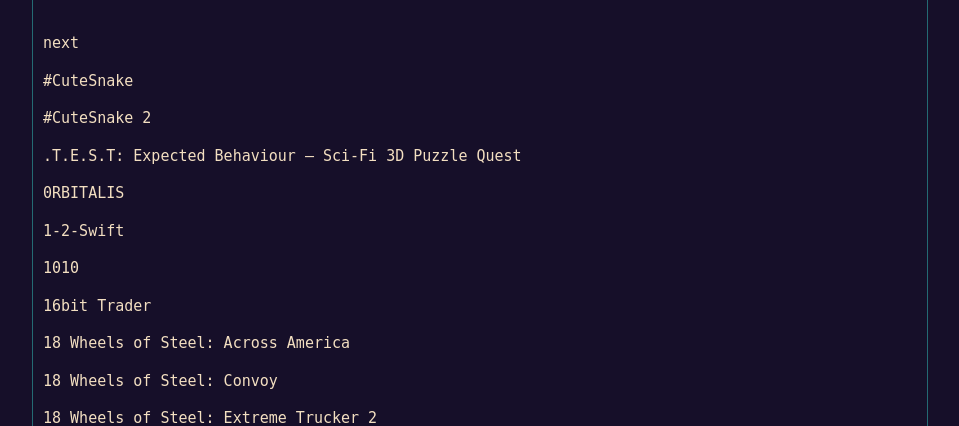
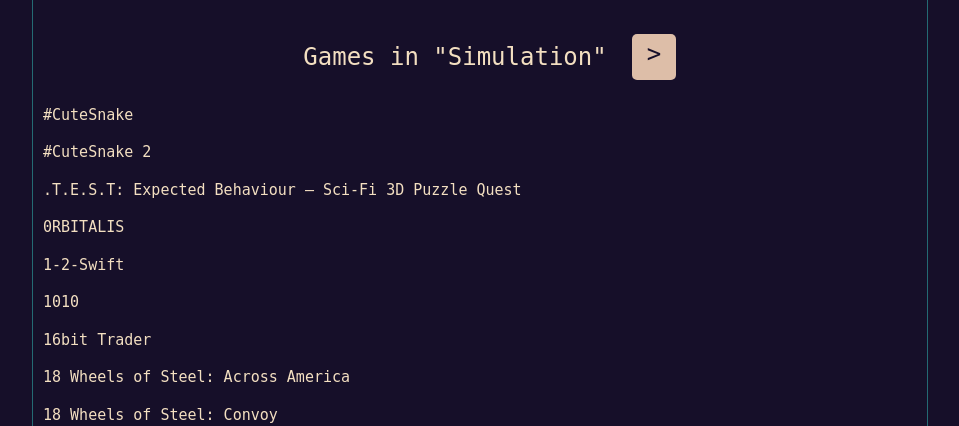
Before and after one commit to AlexCotiga07/Steam-Database, a Flask app: page /genre_browsing/10/1 in a window 1280 px wide. Shown: the part 178-604 px from the top of the page, without its empty margins (160-1119 px from the left). Run offline with Flask 3, Linux system fonts and the light colour scheme; data comes from the database, SQL or seed files in the repository.

Commit message:
title and buttons for genres

```diff
--- a/app.py
+++ b/app.py
@@ -295,13 +295,13 @@ def genre_browsing(id, page):
             next_page = "hide"
         elif page == 1:
             previous = "hide"
-            next_page = "visible"
+            next_page = "next-page"
         elif page == (math.ceil(int(rows[0][0])/LIMIT)):
-            previous = "visible"
+            previous = "previous-page"
             next_page = "hide"
         else:
-            previous = "visible"
-            next_page = "visible"
+            previous = "previous-page"
+            next_page = "next-page"
         results = query_db("SELECT Game.id, Game.name \
                             FROM Game \
                             JOIN GameGenre ON Game.id = GameGenre.gameid \
--- a/templates/genre_browsing.html
+++ b/templates/genre_browsing.html
@@ -1,7 +1,11 @@
 {% extends "layout.html"%}
 {% block content %}
 
-<a href="/genre_browsing/{{id}}/{{page-1}}" class="{{previous}}">previous</a> <a href="/genre_browsing/{{id}}/{{page+1}}" class="{{next_page}}">next</a>
+<h3 class="page-title">
+    <a href="/genre_browsing/{{id}}/{{page-1}}" class="{{previous}}"><</a>
+    <div class = "title">Games in "{{genre[0][0]}}"</div>
+    <a href="/genre_browsing/{{id}}/{{page+1}}" class="{{next_page}}">></a>
+</h3>
 
 <div class="item-block">
     {% for item in results %}
--- a/templates/highest_rated.html
+++ b/templates/highest_rated.html
@@ -1,7 +1,11 @@
 {% extends "layout.html"%}
 {% block content %}
 
-<h3 class="page-title"><a href="/highest_rated/{{page-1}}" class="{{previous}}"><</a> <div class = "title">Highest rated</div> <a href="/highest_rated/{{page+1}}" class="{{next_page}}">></a></h3>
+<h3 class="page-title">
+    <a href="/highest_rated/{{page-1}}" class="{{previous}}"><</a>
+    <div class = "title">Highest rated</div>
+    <a href="/highest_rated/{{page+1}}" class="{{next_page}}">></a>
+</h3>
 
 <div class="item-block">
     {% for item in results %}
```
